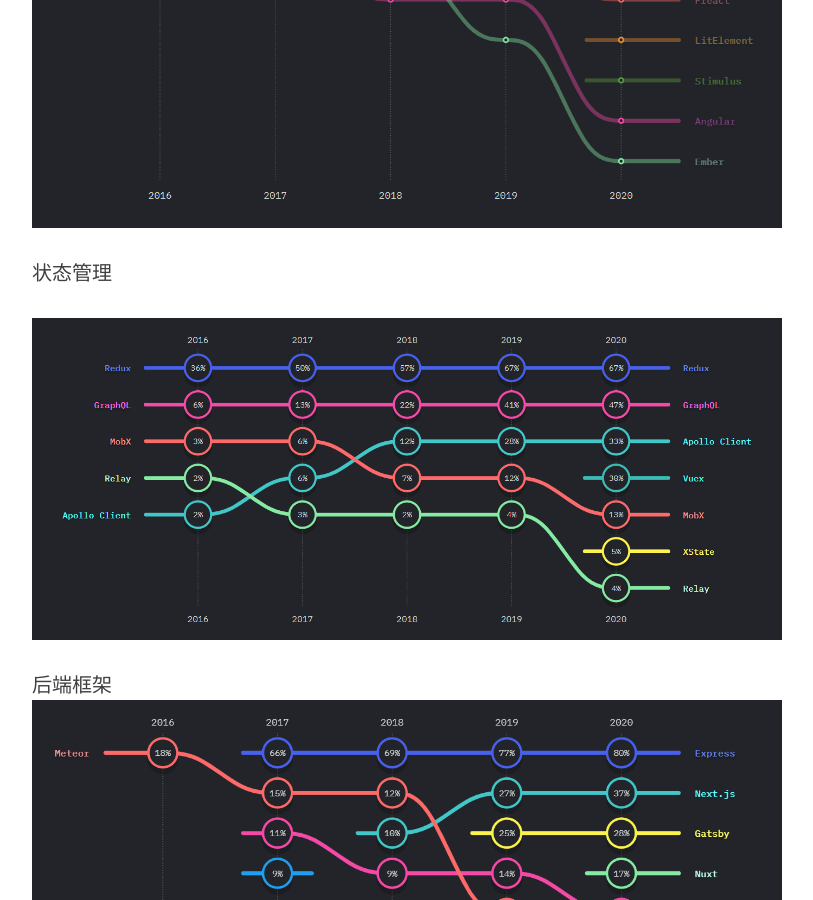
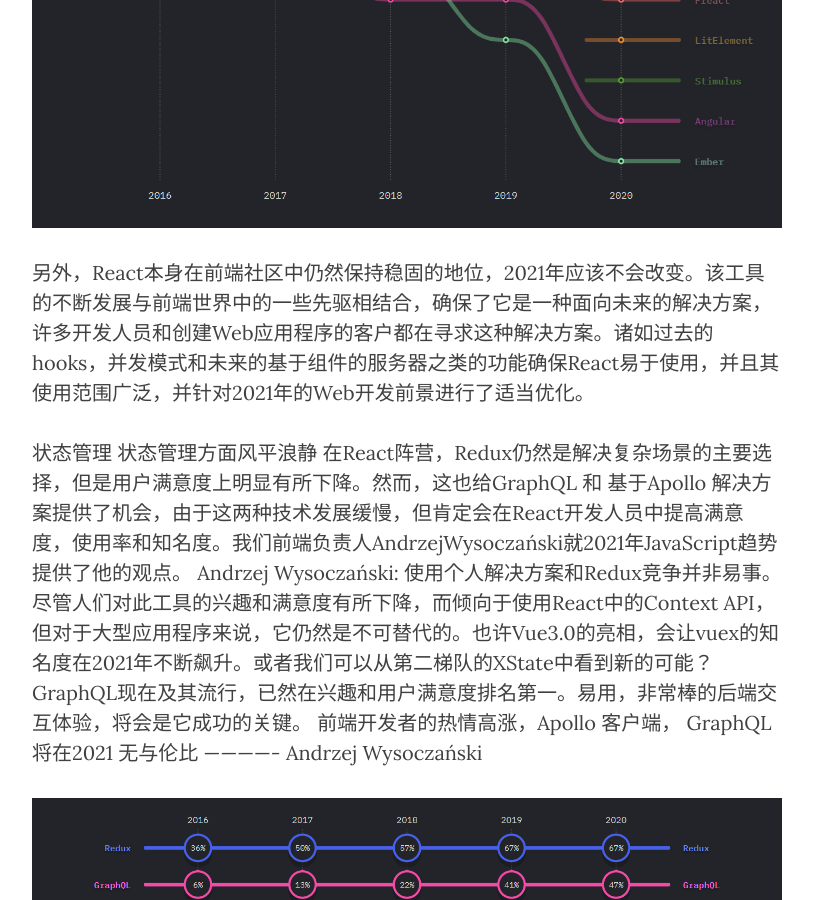
Before and after one commit to paulloo/paulloo.github.io, a Jekyll site: the page built from _posts/2021-04-26-frontend2021.markdown, in a window 1280 px wide and 900 px high, scrolled down 2754 px. Shown: the whole window, without its empty margins (233-1046 px from the left). Built offline with Jekyll 4.4.1, drawn with Linux system fonts in a browser that asks for light colours; nearby versions of some CDN libraries.

Commit message:
状态管理

```diff
--- a/_posts/2021-04-26-frontend2021.markdown
+++ b/_posts/2021-04-26-frontend2021.markdown
@@ -36,11 +36,18 @@ Marcin Gajda: 就最常用的JS框架而言，[“State of JavaScript 2020”](h
 
 ![js](/img/frontend2021/State-of-JS-the-most-used-Javascript-frameworks-Svelte_.png)
 
+另外，React本身在前端社区中仍然保持稳固的地位，2021年应该不会改变。该工具的不断发展与前端世界中的一些先驱相结合，确保了它是一种面向未来的解决方案，许多开发人员和创建Web应用程序的客户都在寻求这种解决方案。诸如过去的hooks，并发模式和未来的基于组件的服务器之类的功能确保React易于使用，并且其使用范围广泛，并针对2021年的Web开发前景进行了适当优化。
+
 
 状态管理
+状态管理方面风平浪静
+在React阵营，Redux仍然是解决复杂场景的主要选择，但是用户满意度上明显有所下降。然而，这也给GraphQL 和 基于Apollo 解决方案提供了机会，由于这两种技术发展缓慢，但肯定会在React开发人员中提高满意度，使用率和知名度。我们前端负责人AndrzejWysoczański就2021年JavaScript趋势提供了他的观点。
+Andrzej Wysoczański: 使用个人解决方案和Redux竞争并非易事。尽管人们对此工具的兴趣和满意度有所下降，而倾向于使用React中的Context API，但对于大型应用程序来说，它仍然是不可替代的。也许Vue3.0的亮相，会让vuex的知名度在2021年不断飙升。或者我们可以从第二梯队的XState中看到新的可能？
+GraphQL现在及其流行，已然在兴趣和用户满意度排名第一。易用，非常棒的后端交互体验，将会是它成功的关键。
+前端开发者的热情高涨，Apollo 客户端， GraphQL将在2021 无与伦比
+                                ------------- Andrzej Wysoczański
 
 ![js](/img/frontend2021/State-of-JS-data-layer-usage_.png)
-
 
 后端框架
 ![js](/img/frontend2021/State-of-JS-backend-frameworks_.png)
```
